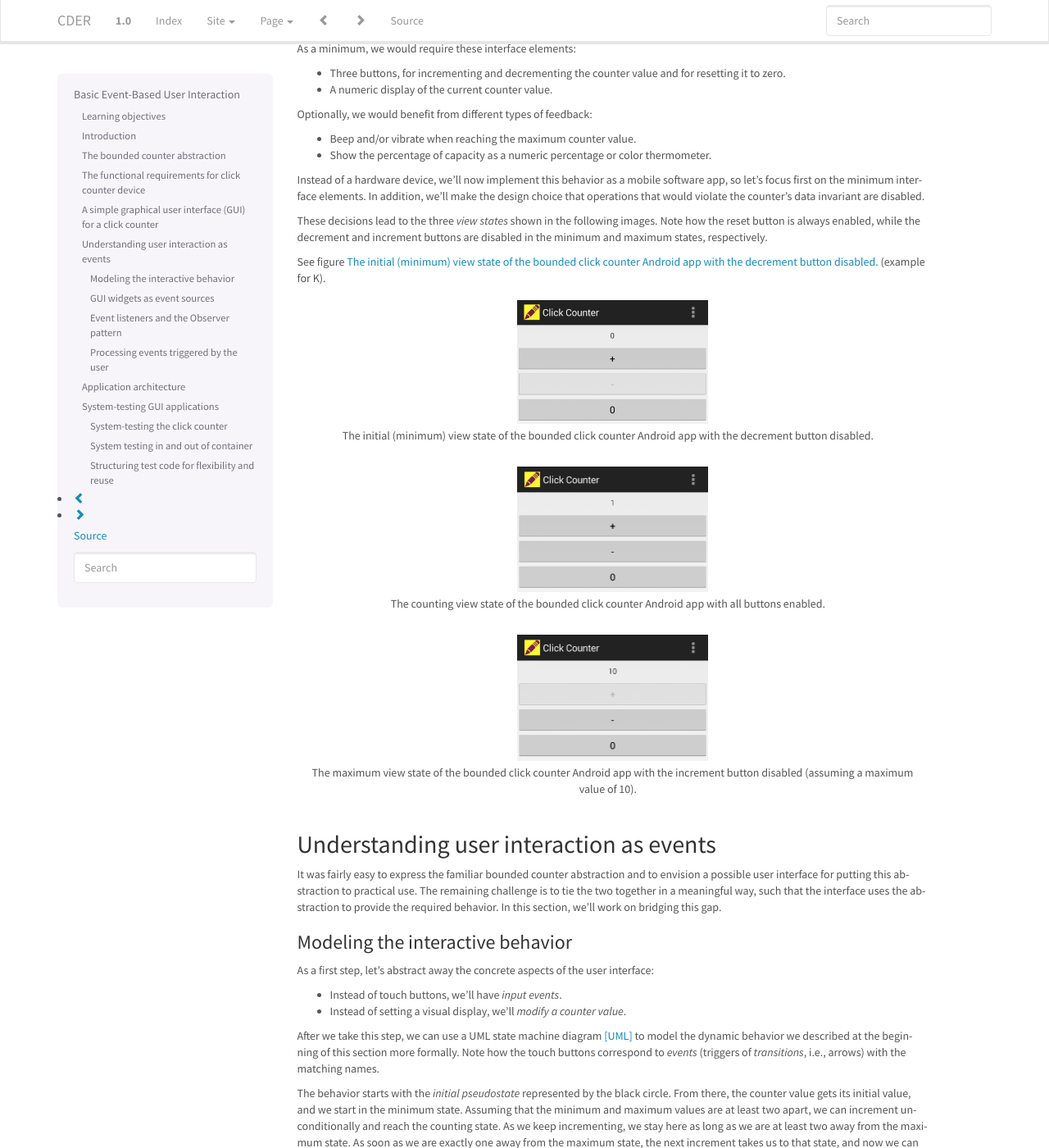
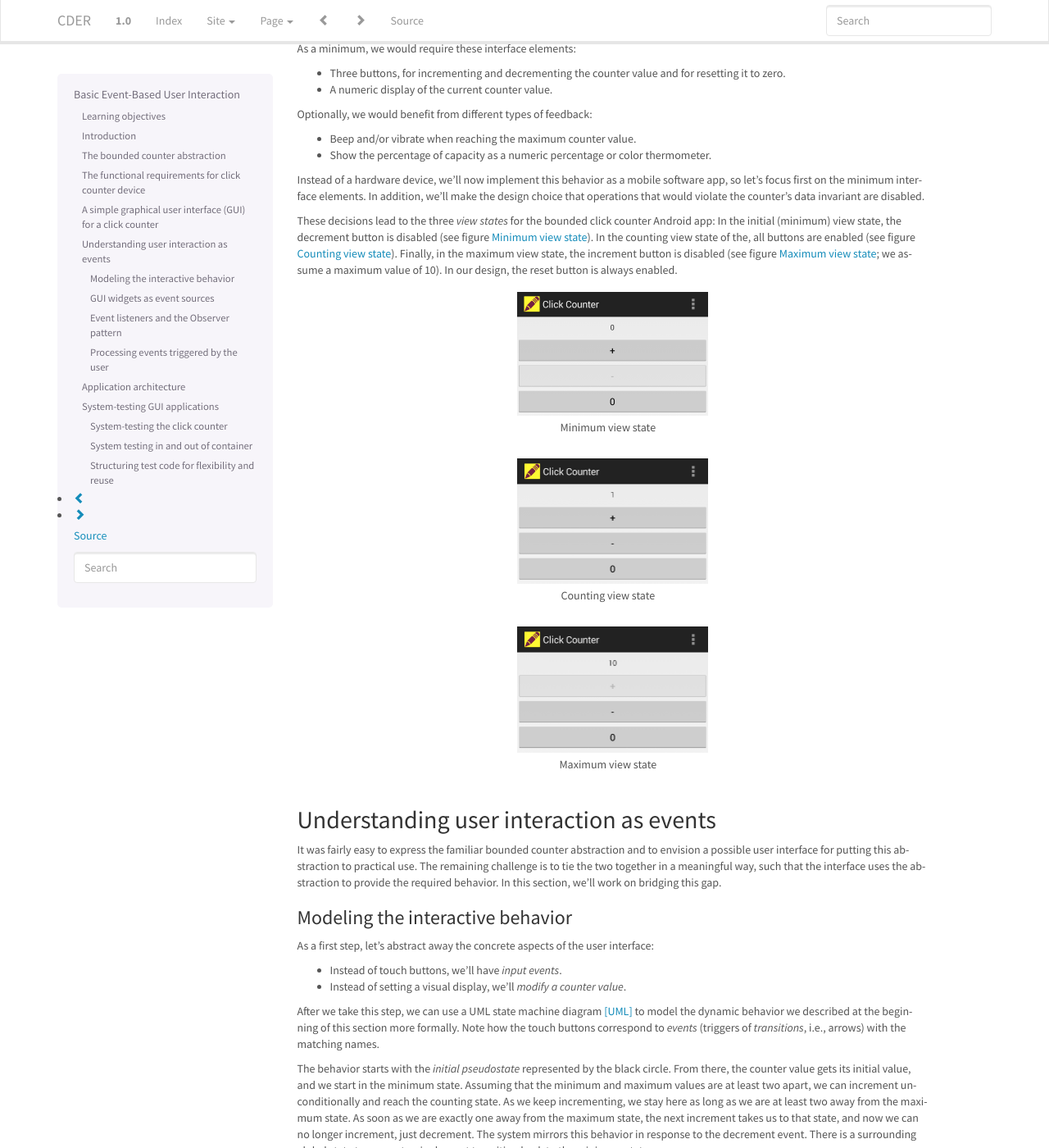
Before and after one commit to LoyolaChicagoBooks/cder, a Sphinx documentation site: the page built from source/events.rst, in a window 1280 px wide and 1400 px high, scrolled down 1329 px. Shown: the whole window at 82% size. Built offline with Sphinx 7.4.7, drawn with Linux system fonts in a browser that asks for light colours; some of the changed text lies outside the part shown.

Commit message:
added missing document-internal references

```diff
--- a/source/activities.rst
+++ b/source/activities.rst
@@ -265,7 +267,7 @@ experimentation: Typically, it is sufficient to check only every so
 many iterations to ensure that the task can make progress on the
 actual computation. Note how this design decision is closely related
 to the granularity of the units of work in the single-threaded design
-discussed above [REF].
+discussed in :ref:`_sec_SingleThreaded` above.
 
 What remains is to schedule the resulting ``AsyncTask`` on a suitable
 executor object:
--- a/source/events.rst
+++ b/source/events.rst
@@ -24,10 +26,6 @@ explore how to implement this using the Android mobile application
 development framework [Android]_. Our running example will be a
 bounded click counter application that can be used to keep track of
 the capacity of, say, a movie theater.
-
-.. This is an example of a section reference :ref:`sec_BoundedCounterAbstraction` (example for K).
-
-.. _sec_BoundedCounterAbstraction:
 
 The bounded counter abstraction
 -------------------------------
@@ -119,12 +117,15 @@ mobile software app, so let's focus first on the minimum interface
 elements. In addition, we'll make the design choice that operations
 that would violate the counter's data invariant are disabled.
 
-These decisions lead to the three *view states* shown in the following
-images. Note how the reset button is always enabled, while the
-decrement and increment buttons are disabled in the minimum and
-maximum states, respectively.
-
-See figure :ref:`fig_BoundedCounterViewStateMin` (example for K).
+These decisions lead to the three *view states* for the bounded click
+counter Android app: In the initial (minimum) view state, the
+decrement button is disabled (see figure
+:ref:`fig_BoundedCounterViewStateMin`). In the counting view state of
+the, all buttons are enabled (see figure
+:ref:`fig_BoundedCounterViewStateCounting`). Finally, in the maximum
+view state, the increment button is disabled (see figure
+:ref:`fig_BoundedCounterViewStateMax`; we assume a maximum value of
+10). In our design, the reset button is always enabled.
 
 .. _fig_BoundedCounterViewStateMin:
 
@@ -132,23 +133,24 @@ See figure :ref:`fig_BoundedCounterViewStateMin` (example for K).
    :alt: Bounded Counter Min State
    :scale: 50%
 
-   The initial (minimum) view state of the bounded click counter
-   Android app with the decrement button disabled.
+   Minimum view state
+
+.. _fig_BoundedCounterViewStateCounting:
 
 .. figure:: images/BoundedCounterViewStateCounting.png
    :alt: Bounded Counter Counting State
    :scale: 50%
 
-   The counting view state of the bounded click counter Android app
-   with all buttons enabled.
+   Counting view state
+
+.. _fig_BoundedCounterViewStateMax:
 
 .. figure:: images/BoundedCounterViewStateMax.png
    :alt: Bounded Counter Max State
    :scale: 50%
 
-   The maximum view state of the bounded click counter Android app
-   with the increment button disabled (assuming a maximum value of
-   10).
+   Maximum view state
+
 
 Understanding user interaction as events
 ----------------------------------------
@@ -229,9 +231,26 @@ underlying XML source view, and corresponding component tree
 view. There is also an editor for setting a view component's specific
 visual and behavioral properties.
 
-The two figures [REF] show the GUI increment button selected in the
-Android Studio view component editor and the corresponding
-hierarchical tree view, respectively.
+Figure :ref:`fig_AndroidStudioGUIEditor` shows the visual interface of
+the click counter application in the Android Studio view component
+editor with the increment button selected. Figure :ref:`fig_AndroidStudioComponentTree` shows the corresponding
+hierarchy of view components as a tree.
+
+.. _fig_AndroidStudioGUIEditor:
+
+.. figure:: images/AndroidStudioGUIEditor.png
+   :alt: Android Studio GUI editor
+   :scale: 50%
+
+   Component editor view
+
+.. _fig_AndroidStudioComponentTree:
+
+.. figure:: images/ComponentTree.png
+   :alt: Click Counter View Component Tree
+   :scale: 50%
+
+   Component tree view
 
 Our next step is to bring the app to life by connecting the visual
 interface with the interactive behavior. For example, when pressing
@@ -240,20 +259,6 @@ displayed value to go up by one. In general, the user can trigger
 certain events by interacting with view components and other event
 sources. For example, one can press a button, swiping one's finger
 across the screen, rotate the device, etc.
-
-.. figure:: images/AndroidStudioGUIEditor.png
-   :alt: Android Studio GUI editor
-   :scale: 50%
-
-   The visual interface of the application in the Android Studio view
-   component editor with the increment button selected.
-
-.. figure:: images/ComponentTree.png
-   :alt: Click Counter View Component Tree
-   :scale: 50%
-
-   The view component tree of the bounded click counter Android app.
-
 
 Event listeners and the Observer pattern
 ^^^^^^^^^^^^^^^^^^^^^^^^^^^^^^^^^^^^^^^^^^^^^^^^^^
```
Also changed, not shown: other parts of source/activities.rst (+2 -0 lines), other parts of source/events.rst (+2 -0 lines), source/timers.rst (+29 -8 lines).
